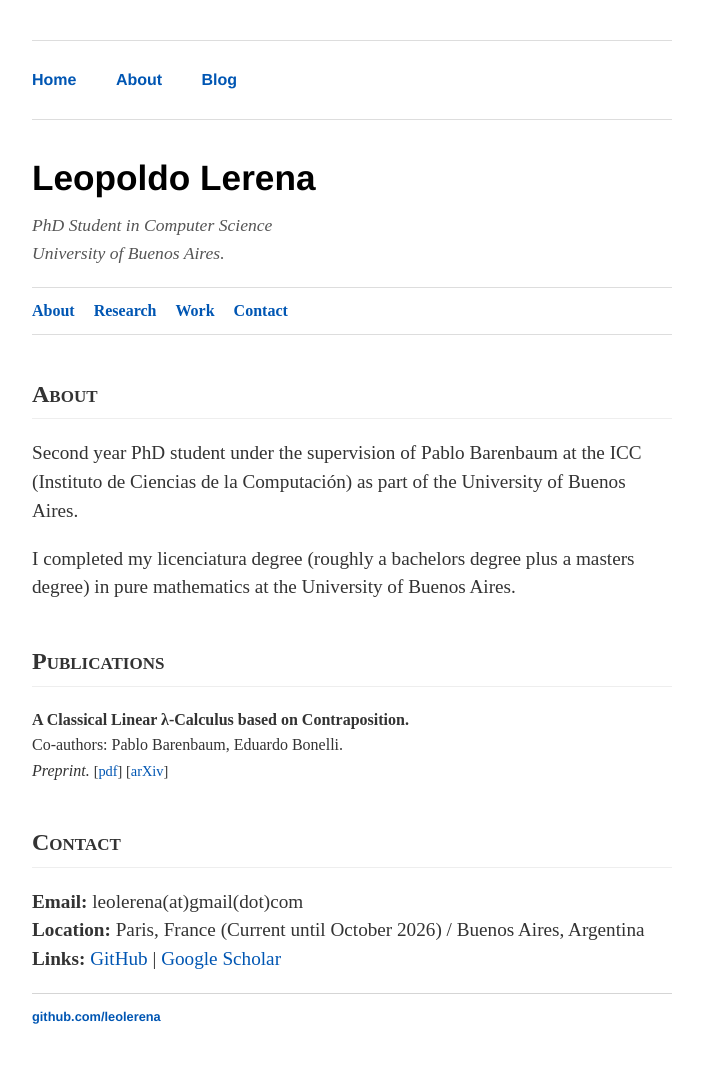
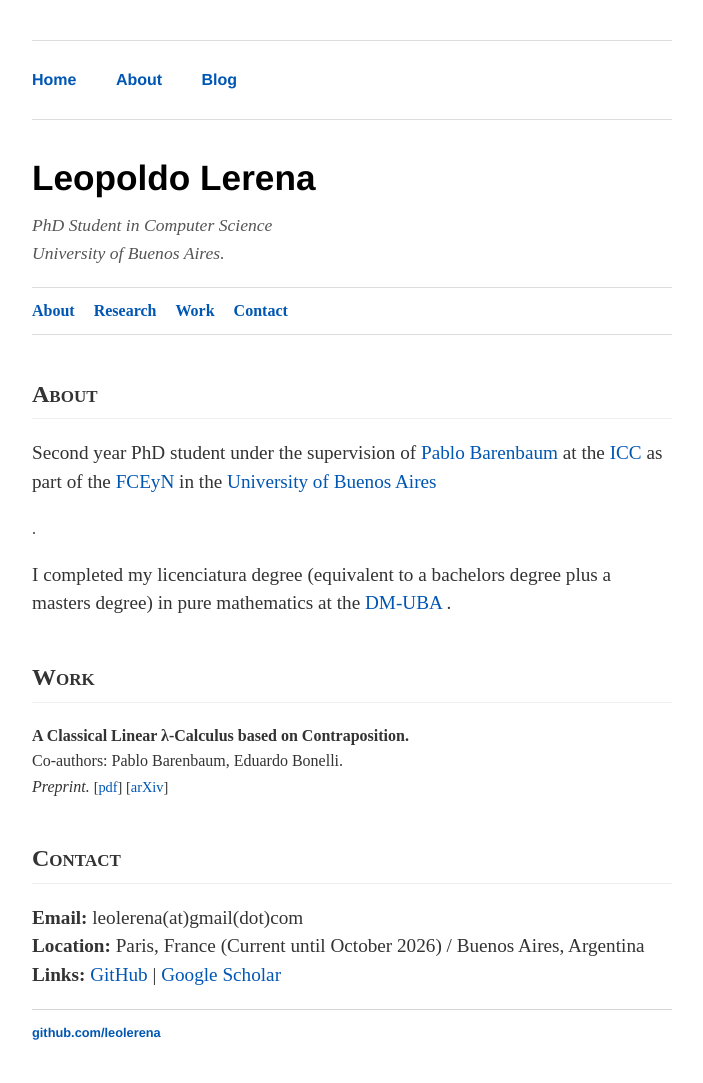
Before and after one commit to leolerena/leolerena.github.io, a Jekyll site: the page built from index.html, in a window 1280 px wide. Shown: the whole page, without its empty margins (288-991 px from the left). Built offline with Jekyll 4.4.1, drawn with Linux system fonts in a browser that asks for light colours.

Commit message:
arreglos

```diff
--- a/index.html
+++ b/index.html
@@ -107,7 +107,7 @@ title: Leopoldo Lerena
         <nav>
             <a href="#about">About</a>
             <a href="#research">Research</a>
-            <a href="#publications">Work</a>
+            <a href="#Work">Work</a>
             <a href="#contact">Contact</a>
         </nav>
     </header>
@@ -115,13 +115,15 @@ title: Leopoldo Lerena
     <section id="about">
         <h2>About</h2>
         <p>
-            <p> Second year PhD student under the supervision of Pablo Barenbaum at the ICC (Instituto de Ciencias de la Computación) as part of the University of Buenos Aires.
-			<p> I completed my licenciatura degree (roughly a bachelors degree plus a masters degree) in pure mathematics at the University of Buenos Aires.
+            <p> Second year PhD student under the supervision of <a href="https://foones.github.io">Pablo Barenbaum</a> at the <a href="https://icc.fcen.uba.ar">ICC</a> as part of the <a href="https://exactas.uba.ar">FCEyN</a> in the <a href="https://www.uba.ar"> University of Buenos Aires </a>  </p>.
+			<p> I completed my licenciatura degree (equivalent to a bachelors degree plus a masters degree) in pure mathematics at the <a href="https://web.dm.uba.ar"> DM-UBA </a>.
         </p>
     </section>
 
-    <section id="publications">
-        <h2>Publications</h2>
+
+
+    <section id="Work">
+        <h2>Work</h2>
         <div class="pub-item">
             <span class="pub-title"> A Classical Linear λ-Calculus based on Contraposition. </span> <br>
             Co-authors: Pablo Barenbaum, Eduardo Bonelli. <br>
```
